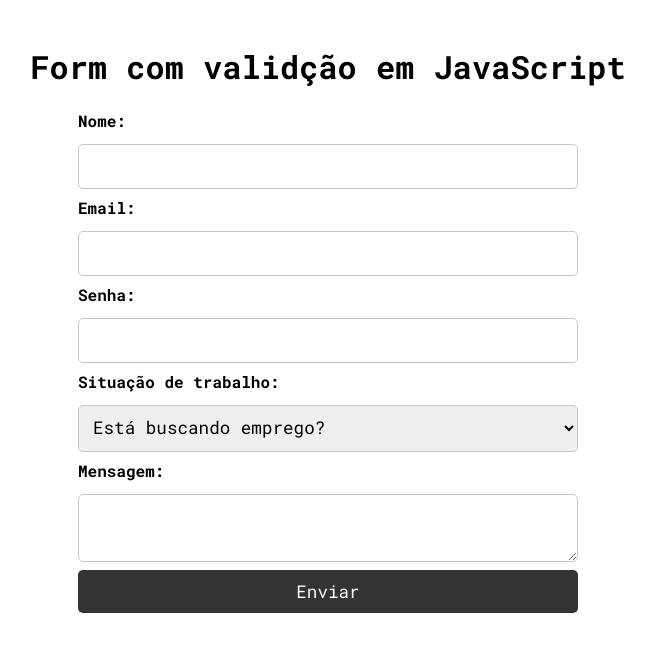
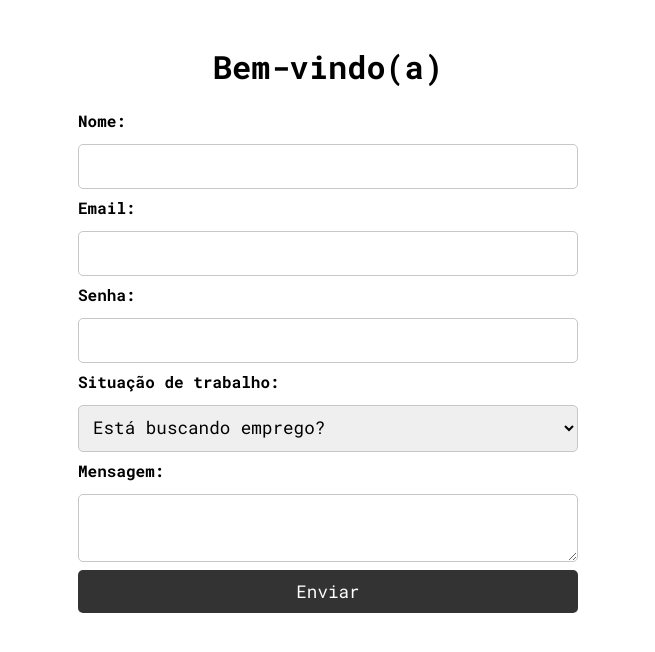
Before and after one commit to cunhafelipe/Validation-form, a plain HTML site: page index.html in a window 1280 px wide. Shown: the whole page, without its empty margins (312-967 px from the left). Drawn offline with Linux system fonts and the light colour scheme.

Commit message:
changing title

```diff
--- a/index.html
+++ b/index.html
@@ -15,7 +15,7 @@
 </head>
 
 <body>
-  <h1>Form com validção em JavaScript</h1>
+  <h1>Bem-vindo(a)</h1>
 
   <form id="form">
     <label for="name">Nome:</label>
```
